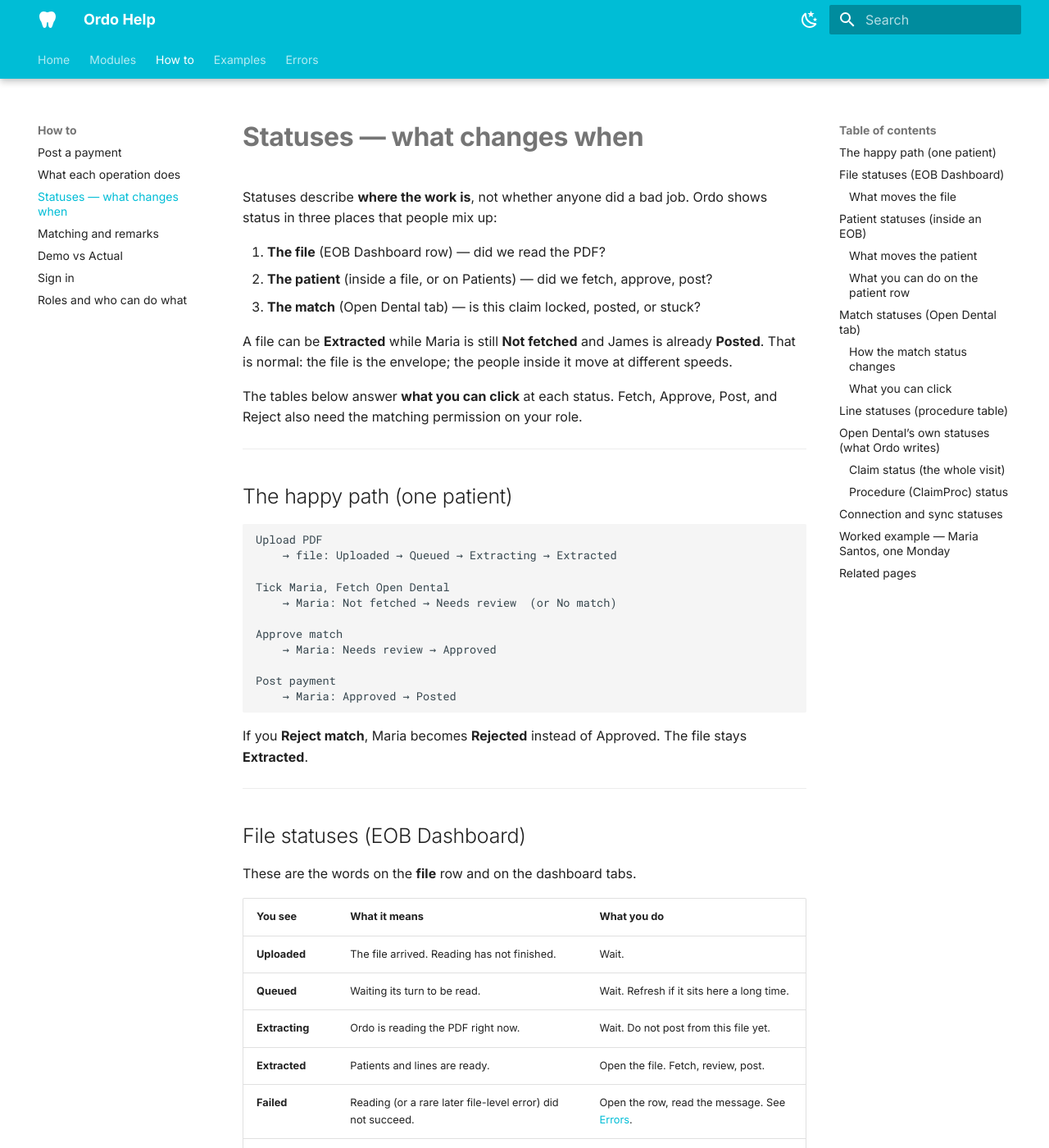
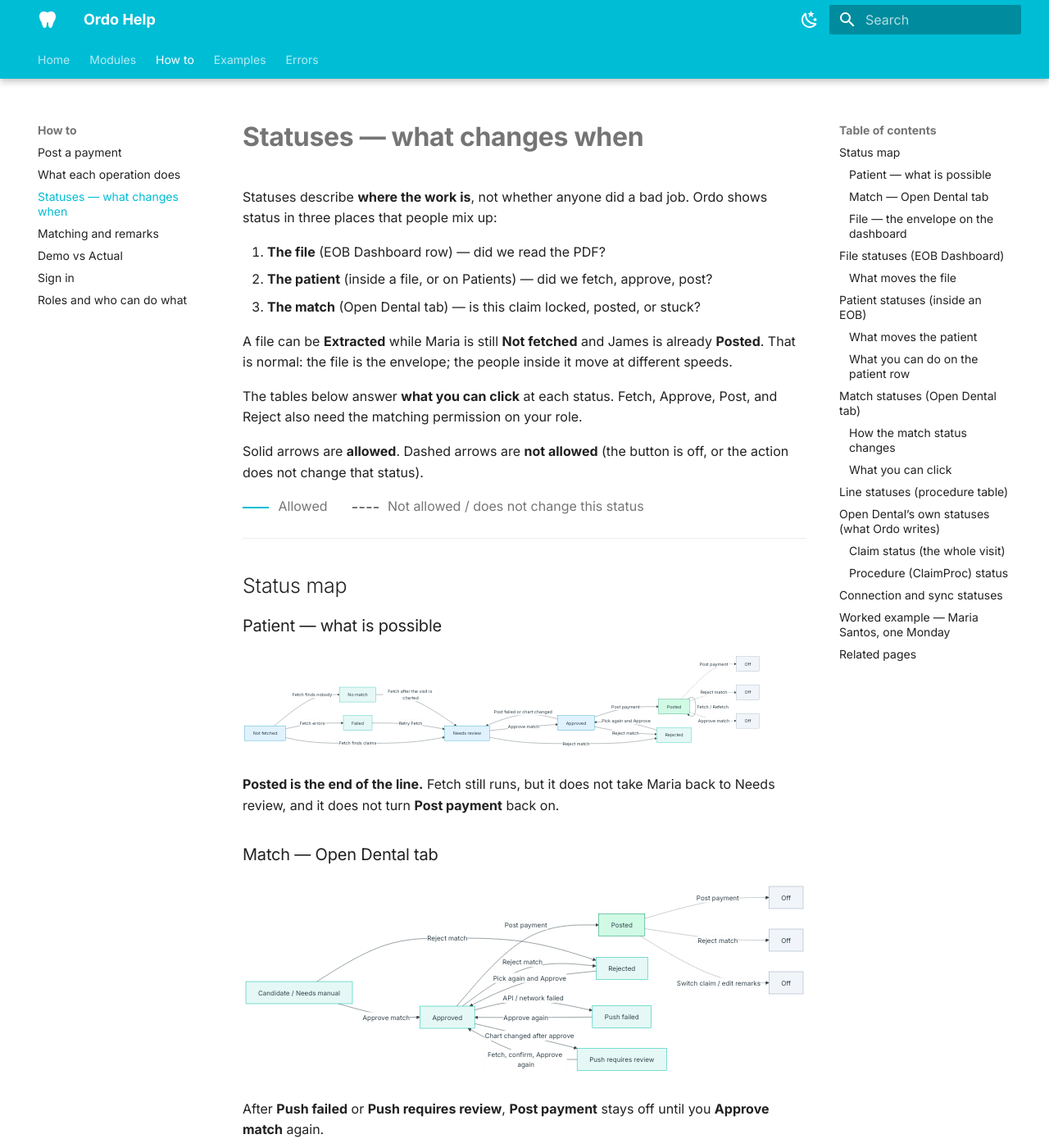
Before and after one commit to tools772/ordo-documentation, an MkDocs documentation site: the page built from docs/workflows/statuses.md, in a window 1280 px wide and 1400 px high. Shown: the whole window at 82% size. Built offline with MkDocs 1.6.1 and Material for MkDocs 9.7.7, drawn with Linux system fonts in a browser that asks for light colours; some of the changed text lies outside the part shown.

Commit message:
Add visual status transition diagram with allowed and blocked flows.
Co-authored-by: Cursor <cursoragent@cursor.com>

````diff
--- a/docs/stylesheets/extra.css
+++ b/docs/stylesheets/extra.css
@@ -17,3 +17,32 @@
 .md-typeset table {
   font-size: 0.82rem;
 }
+
+.md-typeset .mermaid {
+  display: flex;
+  justify-content: center;
+  margin: 1rem 0 1.5rem;
+}
+
+.md-typeset .status-legend {
+  display: flex;
+  flex-wrap: wrap;
+  gap: 1rem 1.5rem;
+  font-size: 0.8rem;
+  color: var(--md-default-fg-color--light);
+  margin: 0.25rem 0 1rem;
+}
+
+.md-typeset .status-legend i {
+  display: inline-block;
+  width: 1.6rem;
+  height: 0;
+  margin-right: 0.35rem;
+  vertical-align: middle;
+  border-top: 2px solid var(--md-primary-fg-color);
+}
+
+.md-typeset .status-legend i.blocked {
+  border-top-style: dashed;
+  border-color: var(--md-default-fg-color--light);
+}
--- a/docs/workflows/statuses.md
+++ b/docs/workflows/statuses.md
@@ -10,25 +10,118 @@ A file can be **Extracted** while Maria is still **Not fetched** and James is al
 
 The tables below answer **what you can click** at each status. Fetch, Approve, Post, and Reject also need the matching permission on your role.
 
+Solid arrows are **allowed**. Dashed arrows are **not allowed** (the button is off, or the action does not change that status).
+
+<p class="status-legend">
+  <span><i></i> Allowed</span>
+  <span><i class="blocked"></i> Not allowed / does not change this status</span>
+</p>
+
 ---
 
-## The happy path (one patient)
+## Status map
 
-```
-Upload PDF
-    → file: Uploaded → Queued → Extracting → Extracted
+### Patient — what is possible
 
-Tick Maria, Fetch Open Dental
-    → Maria: Not fetched → Needs review  (or No match)
+```mermaid
+flowchart LR
+  NF[Not fetched]
+  NR[Needs review]
+  AP[Approved]
+  PO[Posted]
+  RJ[Rejected]
+  NM[No match]
+  FL[Failed]
 
-Approve match
-    → Maria: Needs review → Approved
+  NF -->|Fetch finds claims| NR
+  NF -->|Fetch finds nobody| NM
+  NF -->|Fetch errors| FL
+  NR -->|Approve match| AP
+  NR -->|Reject match| RJ
+  AP -->|Post payment| PO
+  AP -->|Reject match| RJ
+  AP -->|Post failed or chart changed| NR
+  FL -->|Retry Fetch| NR
+  NM -->|Fetch after the visit is charted| NR
+  RJ -->|Pick again and Approve| AP
 
-Post payment
-    → Maria: Approved → Posted
+  PO -.->|Post payment| X1[Off]
+  PO -.->|Reject match| X2[Off]
+  PO -.->|Approve match| X3[Off]
+  PO -->|Fetch / Refetch| PO
+
+  classDef done fill:#d1fae5,stroke:#059669,color:#065f46
+  classDef off fill:#f1f5f9,stroke:#94a3b8,color:#64748b
+  classDef work fill:#e0f2fe,stroke:#0891b2,color:#0e7490
+  class PO done
+  class X1,X2,X3 off
+  class NF,NR,AP work
 ```
 
-If you **Reject match**, Maria becomes **Rejected** instead of Approved. The file stays **Extracted**.
+**Posted is the end of the line.** Fetch still runs, but it does not take Maria back to Needs review, and it does not turn **Post payment** back on.
+
+### Match — Open Dental tab
+
+```mermaid
+flowchart LR
+  C[Candidate / Needs manual]
+  A[Approved]
+  P[Posted]
+  R[Rejected]
+  F[Push failed]
+  V[Push requires review]
+
+  C -->|Approve match| A
+  C -->|Reject match| R
+  A -->|Post payment| P
+  A -->|Reject match| R
+  A -->|API / network failed| F
+  A -->|Chart changed after approve| V
+  F -->|Approve again| A
+  V -->|Fetch, confirm, Approve again| A
+  R -->|Pick again and Approve| A
+
+  P -.->|Post payment| X1[Off]
+  P -.->|Reject match| X2[Off]
+  P -.->|Switch claim / edit remarks| X3[Off]
+
+  classDef done fill:#d1fae5,stroke:#059669,color:#065f46
+  classDef off fill:#f1f5f9,stroke:#94a3b8,color:#64748b
+  class P done
+  class X1,X2,X3 off
+```
+
+After **Push failed** or **Push requires review**, **Post payment** stays off until you **Approve match** again.
+
+### File — the envelope on the dashboard
+
+```mermaid
+flowchart LR
+  U[Uploaded]
+  Q[Queued]
+  X[Extracting]
+  E[Extracted]
+  F[Failed]
+  A[Archived]
+
+  U --> Q
+  Q --> X
+  X -->|Read succeeds| E
+  X -->|Read fails| F
+  E -->|Archive| A
+  A -->|Restore| E
+  F -.->|Fetch / Approve / Post| Xn[Does not move the file]
+  E -.->|Fetch / Approve / Post| Xn
+
+  classDef done fill:#e0f2fe,stroke:#0891b2,color:#0e7490
+  classDef off fill:#f1f5f9,stroke:#94a3b8,color:#64748b
+  class E done
+  class Xn off
+```
+
+A file can stay **Extracted** while Maria is **Posted** and James is **No match**. That is expected.
+
+If you **Reject match**, the patient becomes **Rejected**. The file stays **Extracted**.
 
 ---
 
--- a/mkdocs.yml
+++ b/mkdocs.yml
@@ -52,7 +52,11 @@ markdown_extensions:
   - toc:
       permalink: true
   - pymdownx.details
-  - pymdownx.superfences
+  - pymdownx.superfences:
+      custom_fences:
+        - name: mermaid
+          class: mermaid
+          format: !!python/name:pymdownx.superfences.fence_code_format
   - pymdownx.tabbed:
       alternate_style: true
   - pymdownx.emoji:
````
Also changed, not shown: docs/modules/working-an-eob.md (+1 -1 lines).
